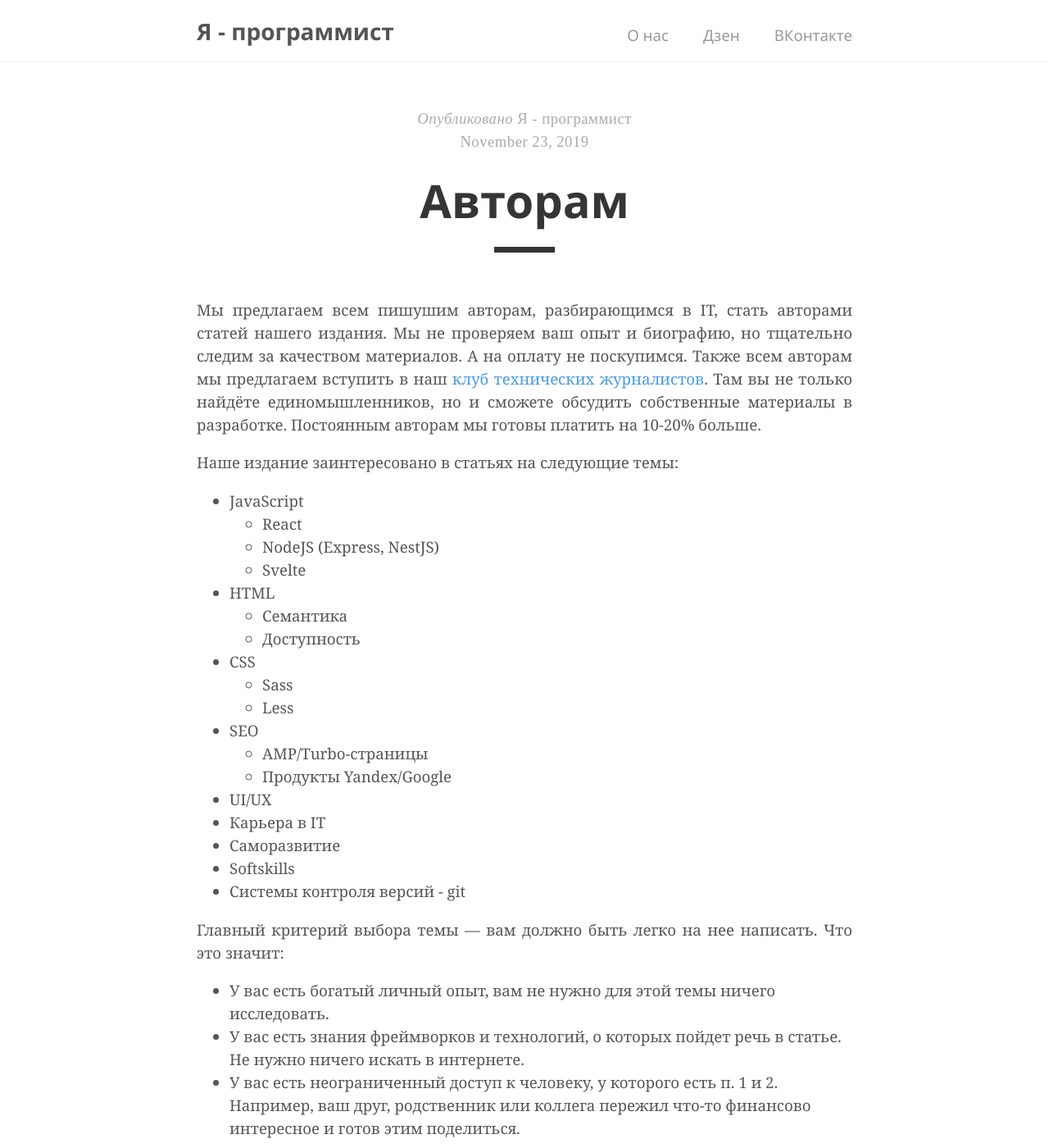
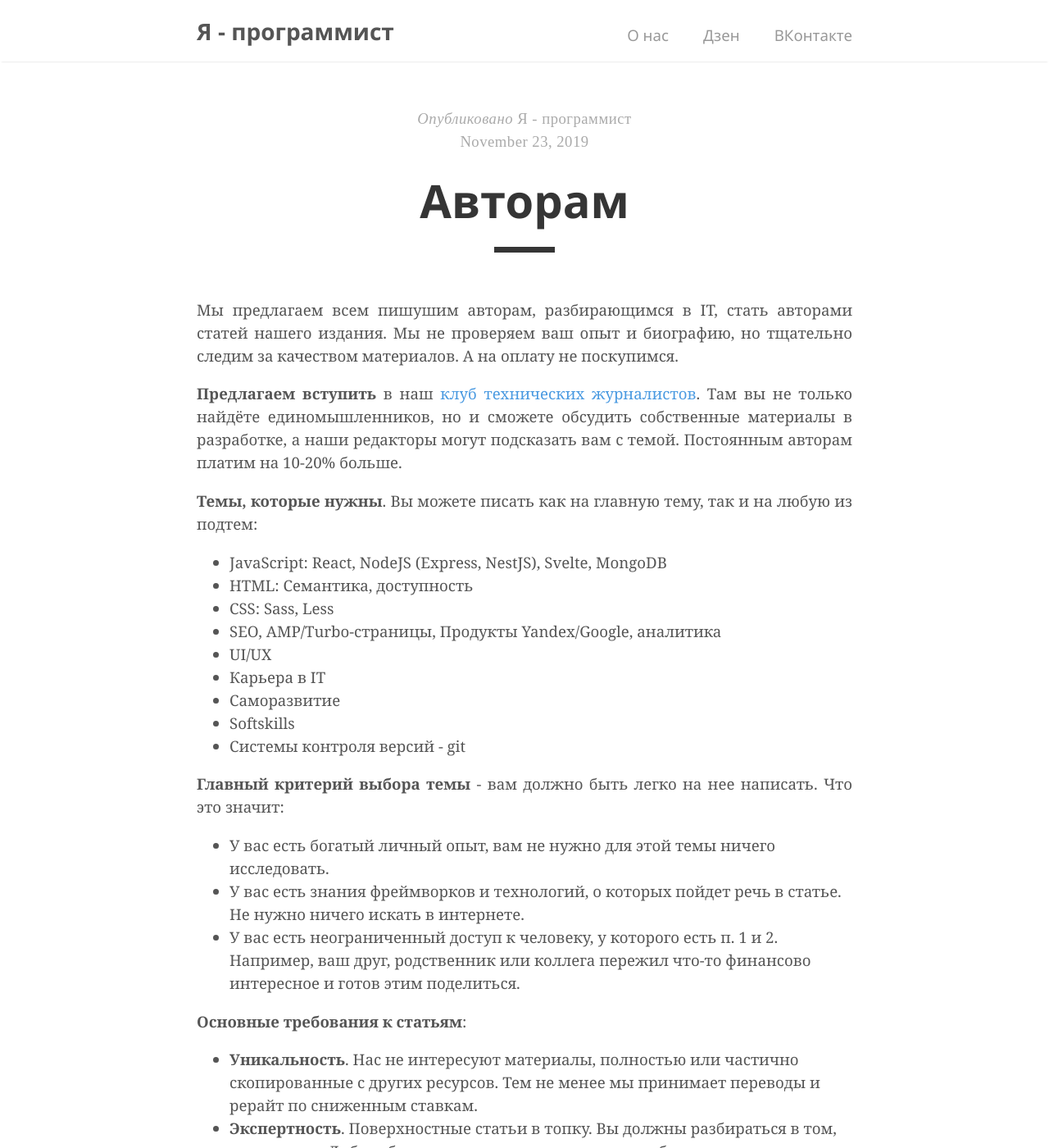
Before and after one commit to yaprogrammer/yaprogrammer.github.io, a Jekyll site: the page built from _posts/2019-11-23-for-authors.md, in a window 1280 px wide and 1400 px high. Shown: the whole window at 82% size. Built offline with Jekyll 4.4.1, drawn with Linux system fonts in a browser that asks for light colours; some of the changed text lies outside the part shown.

Commit message:
for authors

```diff
--- a/_posts/2019-11-23-for-authors.md
+++ b/_posts/2019-11-23-for-authors.md
@@ -3,34 +3,39 @@ layout: post
 title: Авторам
 ---
 
-Мы предлагаем всем пишушим авторам, разбирающимся в IT, стать авторами статей нашего издания. Мы не проверяем ваш опыт и биографию, но тщательно следим за качеством материалов. А на оплату не поскупимся. Также всем авторам мы предлагаем вступить в наш [клуб технических журналистов](https://tele.gs/yaprogrammerauthors). Там вы не только найдёте единомышленников, но и сможете обсудить собственные материалы в разработке. Постоянным авторам мы готовы платить на 10-20% больше.
+Мы предлагаем всем пишушим авторам, разбирающимся в IT, стать авторами статей нашего издания. Мы не проверяем ваш опыт и биографию, но тщательно следим за качеством материалов. А на оплату не поскупимся.
 
-Наше издание заинтересовано в статьях на следующие темы:
-- JavaScript
-    - React
-    - NodeJS (Express, NestJS)
-    - Svelte
-- HTML
-    - Семантика
-    - Доступность
-- CSS
-    - Sass
-    - Less
-- SEO
-    - AMP/Turbo-страницы
-    - Продукты Yandex/Google
+**Предлагаем вступить** в наш [клуб технических журналистов](https://tele.gs/yaprogrammerauthors). Там вы не только найдёте единомышленников, но и сможете обсудить собственные материалы в разработке, а наши редакторы могут подсказать вам с темой. Постоянным авторам платим на 10-20% больше.
+
+**Темы, которые нужны**. Вы можете писать как на главную тему, так и на любую из подтем:
+- JavaScript: React, NodeJS (Express, NestJS), Svelte, MongoDB
+- HTML: Семантика, доступность
+- CSS: Sass, Less
+- SEO, AMP/Turbo-страницы, Продукты Yandex/Google, аналитика
 - UI/UX
 - Карьера в IT
 - Саморазвитие
 - Softskills
 - Системы контроля версий - git
 
-Главный критерий выбора темы — вам должно быть легко на нее написать. Что это значит:
+**Главный критерий выбора темы** - вам должно быть легко на нее написать. Что это значит:
 - У вас есть богатый личный опыт, вам не нужно для этой темы ничего исследовать.
 - У вас есть знания фреймворков и технологий, о которых пойдет речь в статье. Не нужно ничего искать в интернете.
 - У вас есть неограниченный доступ к человеку, у которого есть п. 1 и 2. Например, ваш друг, родственник или коллега пережил что-то финансово интересное и готов этим поделиться.
 
-Все статьи оплачиваются в размере от 300 до 1,500 рублей за материал. Конечная сумма зависит от объема и ценности материала, окончательно определяется главным редактором и предлагается автору перед публикацией. Переводы и рерайт оцениваются хуже.
+**Основные требования к статьям**:
+- **Уникальность**. Нас не интересуют материалы, полностью или частично скопированные с других ресурсов. Тем не менее мы принимает переводы и рерайт по сниженным ставкам.
+- **Экспертность**. Поверхностные статьи в топку. Вы должны разбираться в том, что пишете. Либо собирать несколько источников, чтобы у редактора не возникло сомнений в вашей компетентности.
+- **Простота**. Пишите, будто читать вас будет джун. Не используйте узкопрофессиональную лексику. Поясняйте места, которые могут быть непонятны читателю.
+- **Инфостиль**. Мы пишем статьи в информационном стиле. Эпитеты и метафоры у нас не любят. Пишите коротко, ясно и по делу. Не делайте слишком сложных предложений.
 
-- [Telegram канал для авторов](https://tele.gs/yaprogrammerauthors)
+Наши редакторы работают с вашими статьями, т.е. правят их. Но *если правок очень много - не надейтесь на большую компенсацию*. Редакторы тоже не любят перерабатывать.
+
+**Статьи оплачиваются** в размере от 300 до 1,500 рублей за материал. Конечная сумма зависит от объема и ценности материала, окончательно определяется главным редактором и предлагается автору перед публикацией. Переводы и рерайт оцениваются ниже.
+
+**Куда писать**? Статьи присылайте главному редактору. Задать вопросы помимо материала вы можете в канале.
+- [Канал для авторов](https://tele.gs/yaprogrammerauthors)
 - [Telegram главного редактора](https://tele.gs/sneakbug8)
+- [VK главреда](https://vk.com/sneakbug8)
+
+*Гонорар за статью платится после редактирования и публикации статьи. Предпочитаем работать с Qiwi или Visa/Mastercard. Налоги с доходов автор должен уплачивать самостоятельно, рекомендуем оформить самозанятость.*
```
